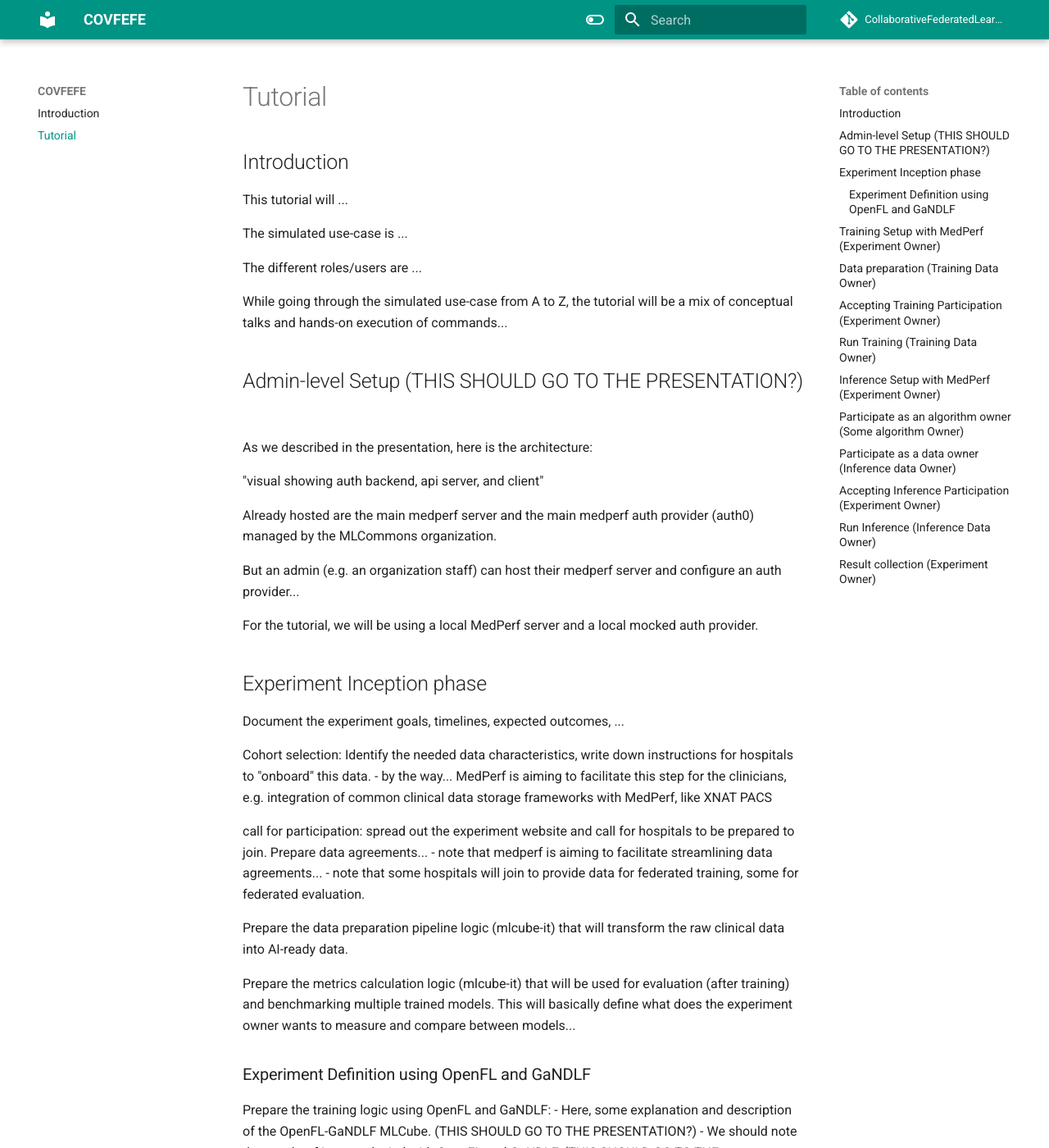
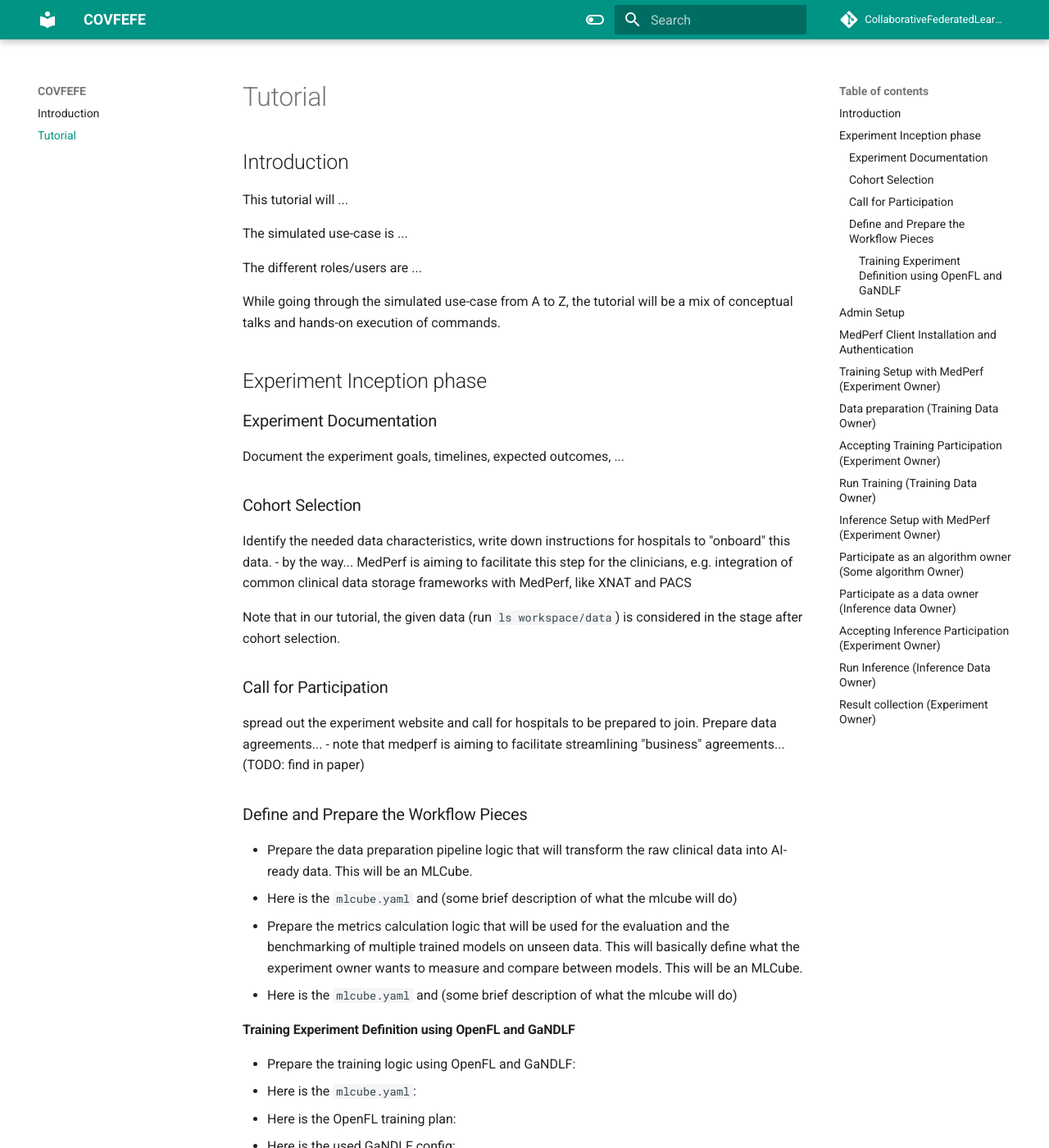
Before and after one commit to writechoiceorg/medperf-website, an MkDocs documentation site: the page built from docs/tutorial.md, in a window 1280 px wide and 1400 px high. Shown: the whole window at 82% size. Built offline with MkDocs 1.6.1 and Material for MkDocs 9.7.7, drawn with Linux system fonts in a browser that asks for light colours; comment, search, counter and statistics services are not loaded; some of the changed text lies outside the part shown.

Commit message:
some edits

```diff
--- a/docs/tutorial.md
+++ b/docs/tutorial.md
@@ -8,50 +8,68 @@ The simulated use-case is ...
 
 The different roles/users are  ...
 
-While going through the simulated use-case from A to Z, the tutorial will be a mix of conceptual talks and hands-on execution of commands...
+While going through the simulated use-case from A to Z, the tutorial will be a mix of conceptual talks and hands-on execution of commands.
 
-## Admin-level Setup (THIS SHOULD GO TO THE PRESENTATION?)
+## Experiment Inception phase
 
-As we described in the presentation, here is the architecture:
+### Experiment Documentation
+
+Document the experiment goals, timelines, expected outcomes, ...
+
+### Cohort Selection
+
+Identify the needed data characteristics, write down instructions for hospitals to "onboard" this data.
+    - by the way... MedPerf is aiming to facilitate this step for the clinicians, e.g. integration of common clinical data storage frameworks with MedPerf, like XNAT and PACS
+
+Note that in our tutorial, the given data (run `ls workspace/data`) is considered in the stage after cohort selection.
+
+### Call for Participation
+
+spread out the experiment website and call for hospitals to be prepared to join. Prepare data agreements...
+    - note that medperf is aiming to facilitate streamlining "business" agreements... (TODO: find in paper)
+
+### Define and Prepare the Workflow Pieces
+
+- Prepare the data preparation pipeline logic that will transform the raw clinical data into AI-ready data. This will be an MLCube.
+  - Here is the `mlcube.yaml` and (some brief description of what the mlcube will do)
+
+- Prepare the metrics calculation logic that will be used for the evaluation and the benchmarking of multiple trained models on unseen data. This will basically define what the experiment owner wants to measure and compare between models. This will be an MLCube.
+  - Here is the `mlcube.yaml` and (some brief description of what the mlcube will do)
+
+#### Training Experiment Definition using OpenFL and GaNDLF
+
+- Prepare the training logic using OpenFL and GaNDLF:
+  - Here is the `mlcube.yaml`:
+  - Here is the OpenFL training plan:
+  - Here is the used GaNDLF config:
+
+## Admin Setup
+
+The MedPerf server should be up and running.
+
+As we described previously in the presentation, here is the architecture:
 
 "visual showing auth backend, api server, and client"
 
-Already hosted are the main medperf server and the main medperf auth provider (auth0) managed by the MLCommons organization.
+For the tutorial, we will be using a local MedPerf server and a local mocked auth provider. The MedPerf client installed in your virtual machines is preconfigured to communicate with the local server.
 
-But an admin (e.g. an organization staff) can host their medperf server and configure an auth provider...
+Check this by running `medperf profile view`. You will see `server: https://localhost:8000` and the auth configuration used is `Local`. In a real scenario, configuring the client would be only by changing the server and the auth configuration...
 
-For the tutorial, we will be using a local MedPerf server and a local mocked auth provider.
+## MedPerf Client Installation and Authentication
 
-## Experiment Inception phase
+All involved parties that intend to use the MedPerf client will have to signup for a MedPerf account, install the client, and login prior to using it.
 
-Document the experiment goals, timelines, expected outcomes, ...
-
-Cohort selection: Identify the needed data characteristics, write down instructions for hospitals to "onboard" this data.
-    - by the way... MedPerf is aiming to facilitate this step for the clinicians, e.g. integration of common clinical data storage frameworks with MedPerf, like XNAT PACS
-
-call for participation: spread out the experiment website and call for hospitals to be prepared to join. Prepare data agreements...
-    - note that medperf is aiming to facilitate streamlining data agreements...
-    - note that some hospitals will join to provide data for federated training, some for federated evaluation.
-
-Prepare the data preparation pipeline logic (mlcube-it) that will transform the raw clinical data into AI-ready data.
-
-Prepare the metrics calculation logic (mlcube-it) that will be used for evaluation (after training) and benchmarking multiple trained models. This will basically define what does the experiment owner wants to measure and compare between models...
-
-### Experiment Definition using OpenFL and GaNDLF
-
-Prepare the training logic using OpenFL and GaNDLF:
-    - Here, some explanation and description of the OpenFL-GaNDLF MLCube. (THIS SHOULD GO TO THE PRESENTATION?)
-    - We should note that medperf is not only tied with OpenFL and GaNDLF. (THIS SHOULD GO TO THE PRESENTATION?)
-    - Talk about the used gandlf and openfl config.
+For our tutorial, we already setup the virtual machines with MedPerf preinstalled, and already created multiple profiles that each will correspond to a user. Through the tutorial, we will switch between users...
+Run `medperf profile ls` to view...
 
 ## Training Setup with MedPerf (Experiment Owner)
 
-MedPerf signup, install client, login
+Now we will start with defining the training experiment and registering it in the MedPerf server:
 
 Register the data preparation MLCube
 
 Register the training experiment
-    - The server admin should approve the experiment
+    - The server admin should approve the experiment (Run this hack: <...> to continue the tutorial)
 
 Register an aggregator
 
@@ -60,8 +78,6 @@ Associate the aggregator with the experiment
     - During this, aggregator certificate is created and signed
 
 ## Data preparation (Training Data Owner)
-
-MedPerf signup, install client, login
 
 Process your data using the data prep mlcube
 
@@ -75,6 +91,8 @@ Request participation in the training experiment
 Accept participation requests
     - During this, datasets certificates is signed
         - we note here that the current design is certificate per dataset, but we might change the design for scalability
+
+"Lock" the experiment
 
 Start the aggregator
 
@@ -91,15 +109,11 @@ Register a benchmark (i.e. an inference experiment) whose components are the the
 
 ## Participate as an algorithm owner (Some algorithm Owner)
 
-MedPerf signup, install client, login
-
 Register your model
 
 Request participation in the benchmark
 
 ## Participate as a data owner (Inference data Owner)
-
-MedPerf signup, install client, login
 
 Process your data using the data prep mlcube
 
```
